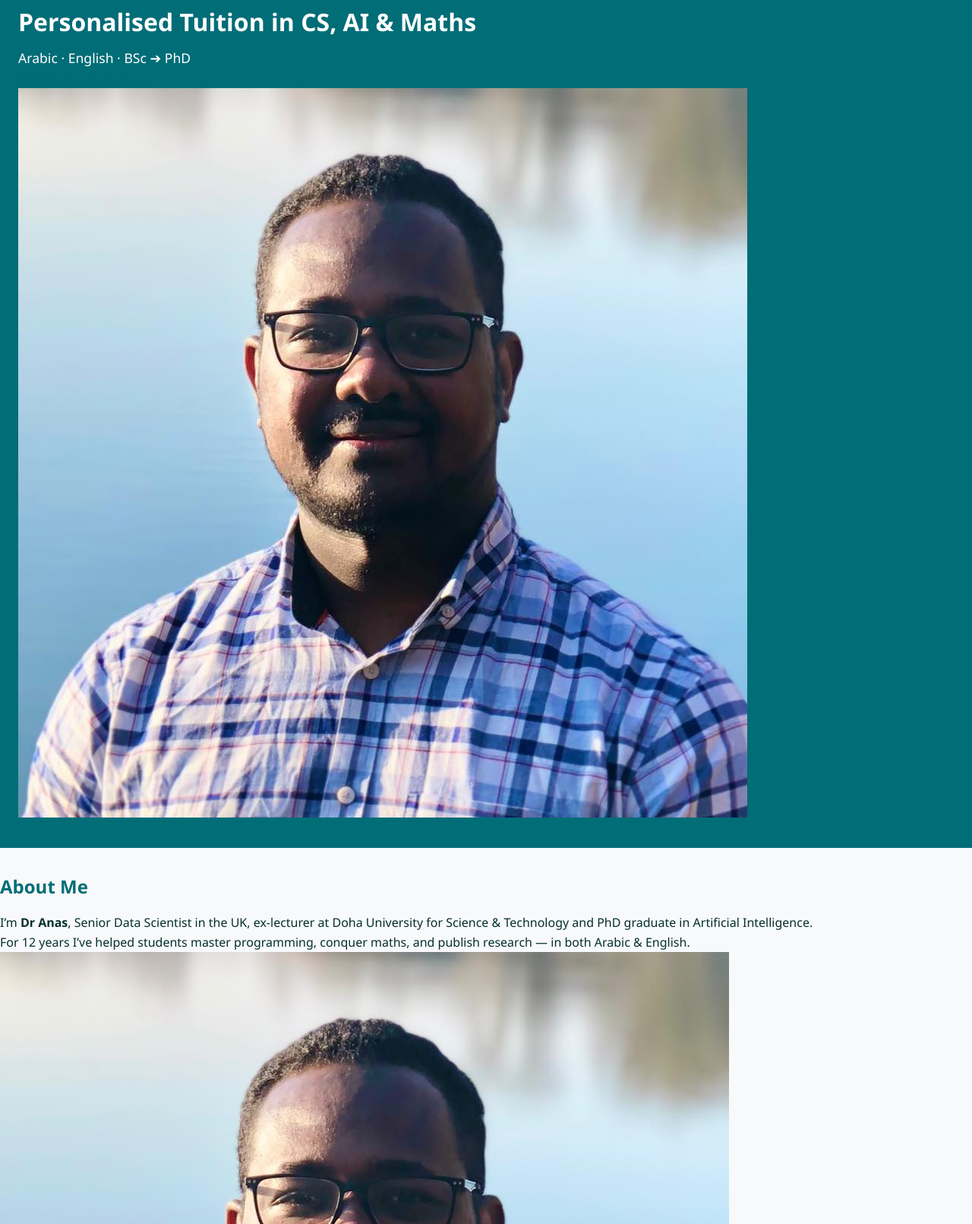
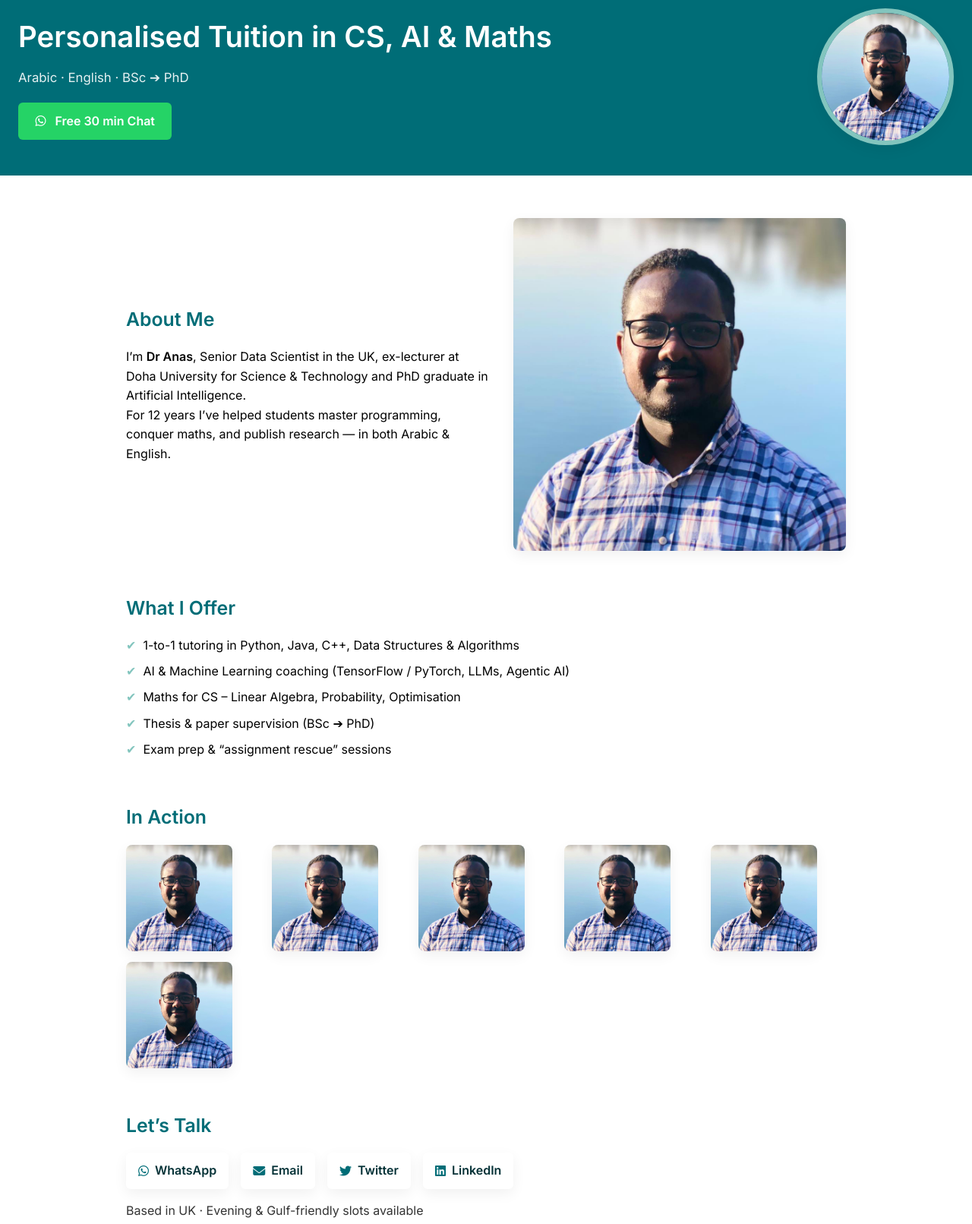
Before and after one commit to dranaselhag/dranaselhag.github.io, a plain HTML site: page index.html in a window 1280 px wide. Shown: the part 29-1640 px from the top of the page at 76% size. Drawn offline with Linux system fonts and the light colour scheme.

Commit message:
Update styles.css

```diff
--- a/styles.css
+++ b/styles.css
@@ -1,154 +1,124 @@
+/* ----------  COLOURS & FONTS  ---------- */
 :root {
   --brand: #006d77;
   --brand-light: #83c5be;
   --bg: #f8f9fa;
-  --txt: #042f2e;
-  --accent: #edf6f9;
-}
-
-/* Base Reset */
-* {
-  box-sizing: border-box;
-  margin: 0;
-  padding: 0;
-}
-
-body {
-  font-family: 'Segoe UI', sans-serif;
-  background-color: var(--bg);
-  color: var(--txt);
+  --txt: #043136;
+  --card-bg: #ffffff;
+  --shadow: 0 6px 18px rgba(0, 0, 0, 0.06);
+  font-family: 'Inter', system-ui, sans-serif;
   line-height: 1.6;
 }
 
-/* Hero Section */
+/* ----------  RESET  ---------- */
+*, *::before, *::after { box-sizing: border-box; margin: 0; padding: 0; }
+img { max-width: 100%; display: block; }
+
+/* ----------  HERO  ---------- */
 .hero {
+  background: var(--brand);
+  color: #fff;
   display: flex;
   flex-wrap: wrap;
+  align-items: center;
   justify-content: space-between;
-  align-items: center;
-  padding: 2rem 1.5rem;
-  background-color: var(--brand);
-  color: #fff;
+  padding: 2.5rem 1.5rem;
+}
+.hero__text { flex: 1 1 380px; }
+.hero__text h1 { font-size: clamp(1.8rem, 5vw, 2.4rem); margin-bottom: .6rem; }
+.hero__text p  { font-size: 1.05rem; opacity: .9; }
+.hero__img { flex: 0 0 180px; }
+.hero__img img {
+  border-radius: 50%;
+  border: 6px solid var(--brand-light);
+  box-shadow: var(--shadow);
 }
 
-.hero-text {
-  flex: 1 1 50%;
+/* ----------  BUTTON  ---------- */
+.btn {
+  background: #25d366;
+  color: #fff;
+  padding: 0.75rem 1.4rem;
+  margin-top: 1.2rem;
+  border-radius: 6px;
+  font-weight: 600;
+  text-decoration: none;
+  display: inline-block;
+}
+.btn i { margin-right: .5rem; }
+.btn:hover { opacity: .9; }
+
+/* ----------  SECTIONS  ---------- */
+.section { max-width: 980px; margin: 3.5rem auto; padding: 0 1rem; }
+.section--split { display: flex; flex-wrap: wrap; gap: 2rem; align-items: center; }
+.section__text { flex: 1 1 360px; }
+.section__media { flex: 1 1 320px; }
+.section__media img { border-radius: 8px; box-shadow: var(--shadow); }
+h2 { color: var(--brand); font-size: 1.55rem; margin-bottom: 1rem; }
+
+/* ----------  LIST  ---------- */
+.list { list-style: none; }
+.list li {
+  padding-left: 1.4rem;
+  position: relative;
+  margin: .55rem 0;
+}
+.list li::before {
+  content: '✔';
+  position: absolute;
+  left: 0;
+  color: var(--brand-light);
 }
 
-.hero h1 {
-  font-size: 2rem;
-  margin-bottom: 0.5rem;
+/* ----------  GALLERY  ---------- */
+.gallery {
+  display: grid;
+  gap: 14px;
+  grid-template-columns: repeat(auto-fill, minmax(150px, 1fr));
+}
+.gallery img {
+  border-radius: 8px;
+  height: 140px;
+  object-fit: cover;
+  box-shadow: var(--shadow);
 }
 
-.hero p {
-  font-size: 1.1rem;
+/* ----------  CONTACT  ---------- */
+.contact {
+  display: flex;
+  flex-wrap: wrap;
+  gap: 1rem;
+  margin-bottom: 1rem;
+}
+.contact__item {
+  background: var(--card-bg);
+  padding: .7rem 1rem;
+  border-radius: 6px;
+  box-shadow: var(--shadow);
+  text-decoration: none;
+  color: var(--txt);
+  font-weight: 600;
+  display: flex;
+  align-items: center;
+  gap: .5rem;
+}
+.contact__item i { color: var(--brand); }
+.contact__item:hover { background: var(--brand-light); color: #fff; }
+.timezone { opacity: .8; }
+
+/* ----------  FOOTER  ---------- */
+footer {
+  background: var(--brand);
+  color: #e6fcfd;
+  text-align: center;
+  padding: 2rem 1rem;
+  font-size: .9rem;
+  margin-top: 4rem;
 }
 
-.hero-img {
-  flex: 1 1 40%;
-  display: flex;
-  justify-content: center;
-  margin-top: 1rem;
+/* ----------  RESPONSIVE  ---------- */
+@media (max-width: 720px) {
+  .hero { text-align: center; }
+  .hero__text, .hero__img { flex: 1 1 100%; }
+  .section--split { flex-direction: column; }
 }
-
-.hero-img img {
-  width: 160px;
-  height: 160px;
-  object-fit: cover;
-  border-radius: 50%;
-  border: 5px solid white;
-}
-
-/* CTA Button */
-.cta {
-  display: inline-block;
-  background: #25d366;
-  color: white;
-  padding: 0.7rem 1.2rem;
-  margin-top: 1rem;
-  border-radius: 5px;
-  font-weight: bold;
-  text-decoration: none;
-  font-size: 1rem;
-}
-
-.container {
-  max-width: 900px;
-  margin: auto;
-  padding: 2rem 1rem;
-}
-
-h2 {
-  margin-top: 2rem;
-  margin-bottom: 1rem;
-  color: var(--brand);
-}
-
-ul {
-  padding-left: 1.5rem;
-  margin-bottom: 1rem;
-}
-
-.note {
-  background-color: var(--accent);
-  padding: 0.8rem;
-  border-left: 4px solid var(--brand);
-  margin-top: 1rem;
-}
-
-/* Gallery Grid */
-.gallery {
-  display: grid;
-  grid-template-columns: repeat(auto-fit, minmax(140px, 1fr));
-  gap: 10px;
-  margin-top: 1rem;
-}
-
-.gallery img {
-  width: 100%;
-  border-radius: 8px;
-  object-fit: cover;
-  height: 140px;
-}
-
-/* Contact Section */
-#contact p {
-  margin: 0.5rem 0;
-}
-
-#contact i {
-  margin-right: 0.5rem;
-  color: var(--brand);
-}
-
-a {
-  color: var(--brand);
-  text-decoration: none;
-}
-
-a:hover {
-  text-decoration: underline;
-}
-
-/* Footer */
-footer {
-  background-color: var(--brand);
-  color: #fff;
-  text-align: center;
-  padding: 2rem 1rem;
-  margin-top: 3rem;
-  font-size: 0.9rem;
-}
-
-/* Responsive tweaks */
-@media (max-width: 768px) {
-  .hero {
-    flex-direction: column;
-    text-align: center;
-  }
-
-  .hero-text,
-  .hero-img {
-    flex: 1 1 100%;
-  }
-}
```
